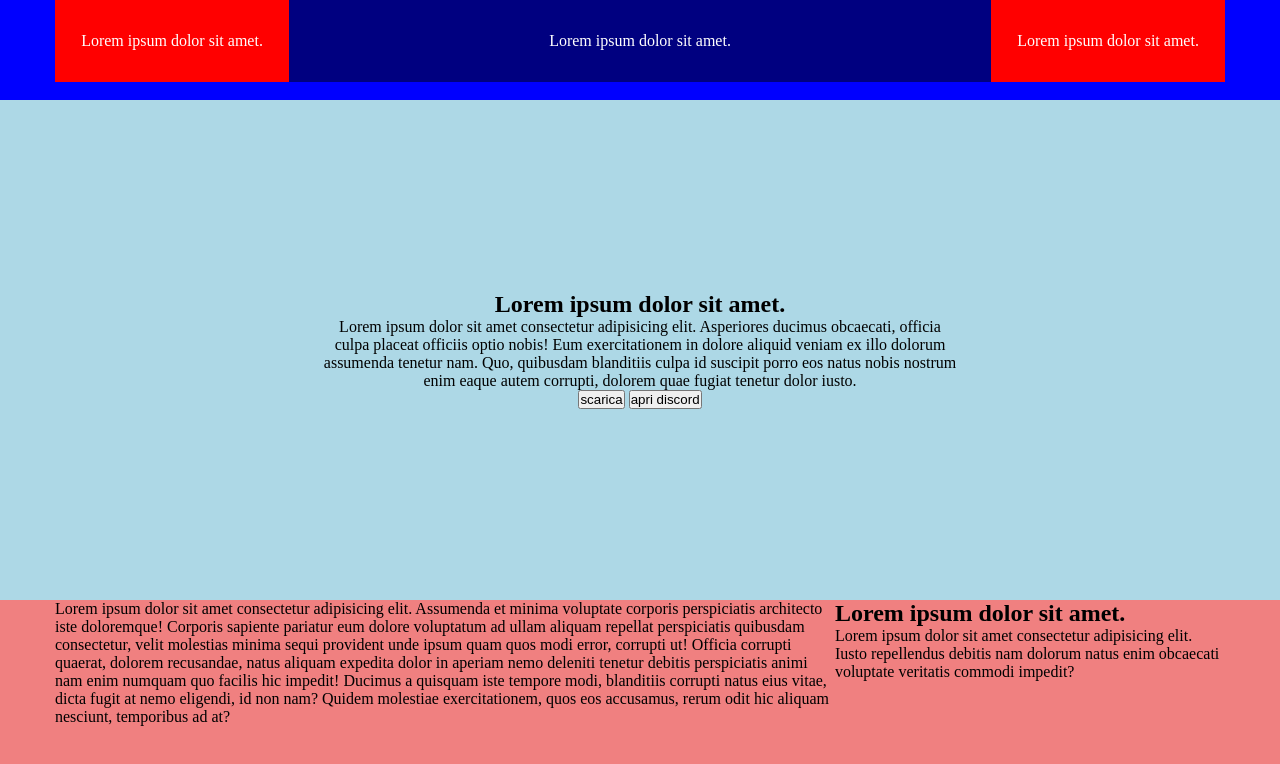
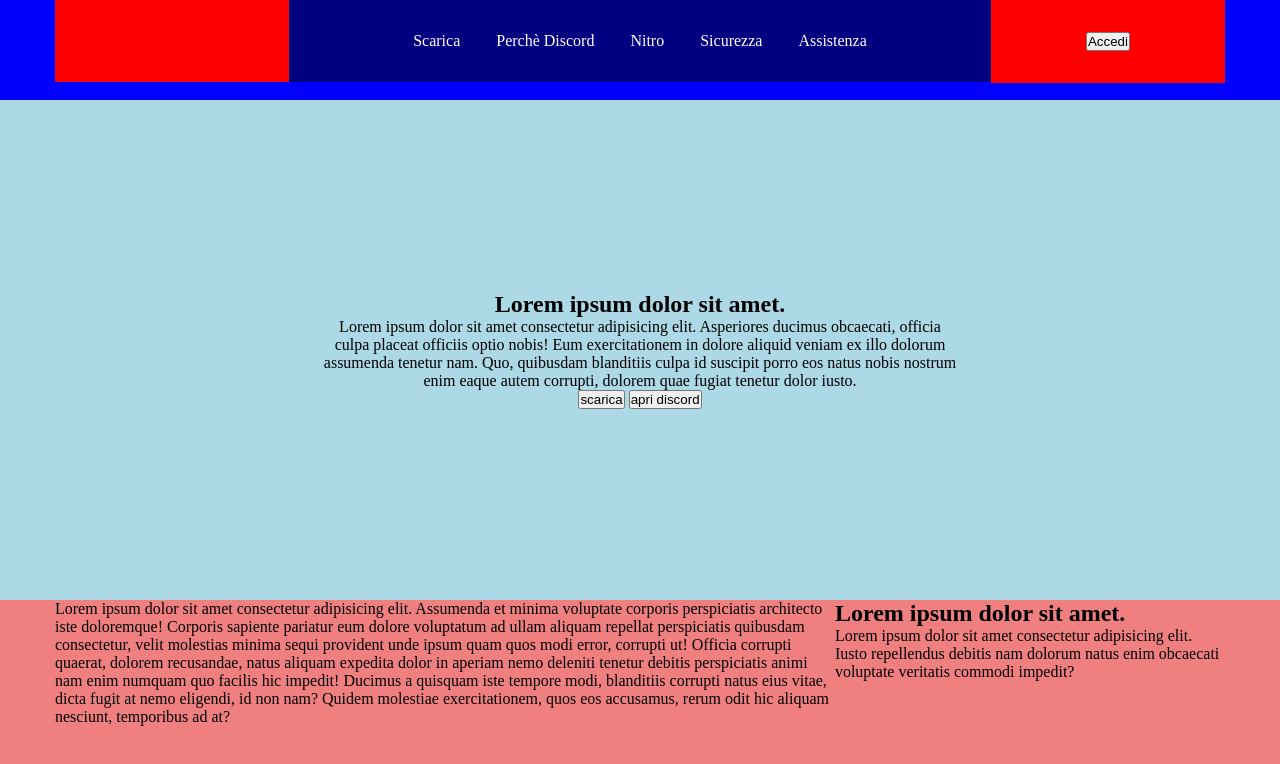
Before and after one commit to lucamagenes/htmlcss-discord, a plain HTML site: page index.html in a window 1280 px wide. Shown: the top 764 px of the page. Drawn offline with Linux system fonts and the light colour scheme.

Commit message:
commit discord sezione header aggiunta dettagli

```diff
--- a/css/style.css
+++ b/css/style.css
@@ -86,6 +86,18 @@
 .header .nav_bar {
     width: 60%;
 }
+
+.header .nav_bar li {
+    display: inline;
+    padding: 0 1rem;
+}
+
+.header .nav_bar a {
+    text-decoration: none;
+    color: white;
+}
+
+.header .bt_accedi {}
 
 /* main */
 
--- a/index.html
+++ b/index.html
@@ -13,16 +13,19 @@
         <div class="header clearfix content">
 
             <aside class="logo">
-                <p>Lorem ipsum dolor sit amet.</p>
-
+                <img src="" alt="">
             </aside>
             <nav class="nav_bar">
-                <p>Lorem ipsum dolor sit amet.</p>
-
+                <ul>
+                    <li><a href="#">Scarica</a></li>
+                    <li><a href="#">Perchè Discord</a></li>
+                    <li><a href="#">Nitro</a></li>
+                    <li><a href="#">Sicurezza</a></li>
+                    <li><a href="#">Assistenza</a></li>
+                </ul>
             </nav>
             <aside class="accedi">
-                <p>Lorem ipsum dolor sit amet.</p>
-
+                <button class="bt_accedi">Accedi</button>
             </aside>
 
         </div>
```
